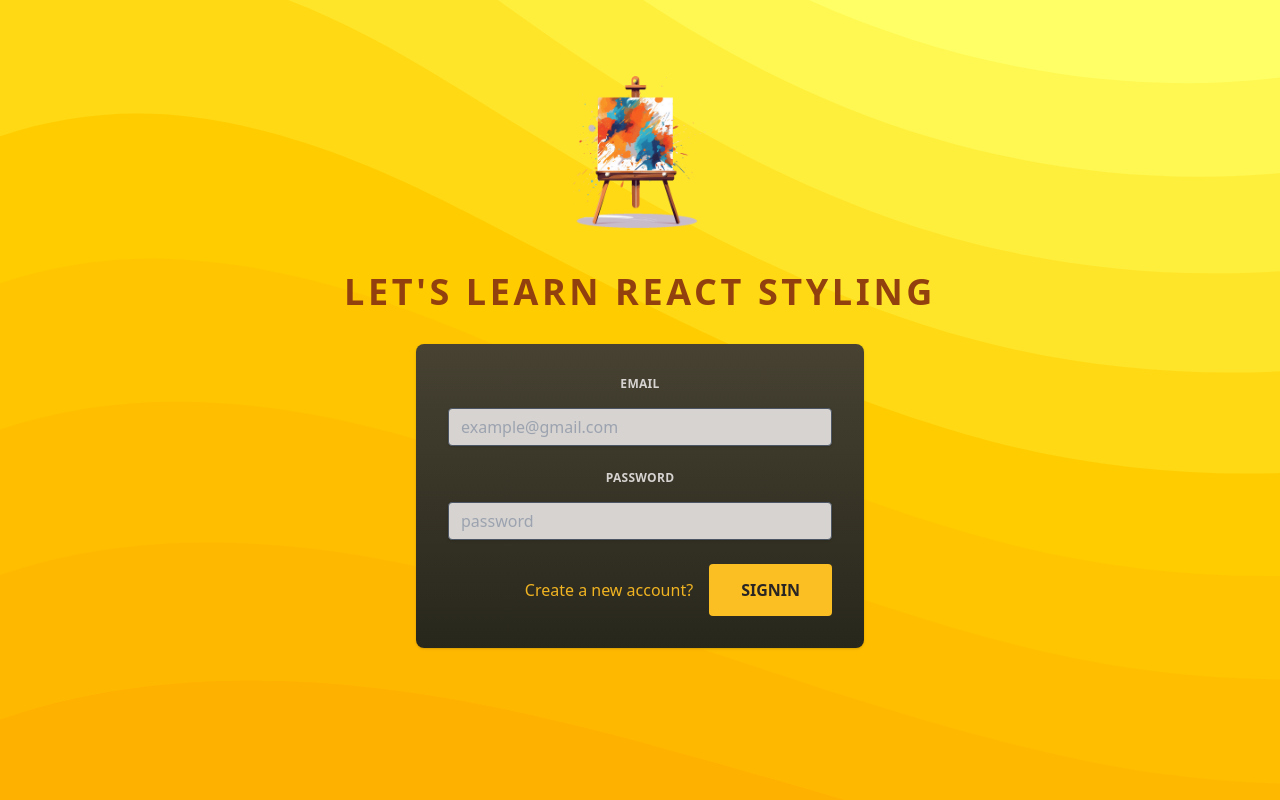
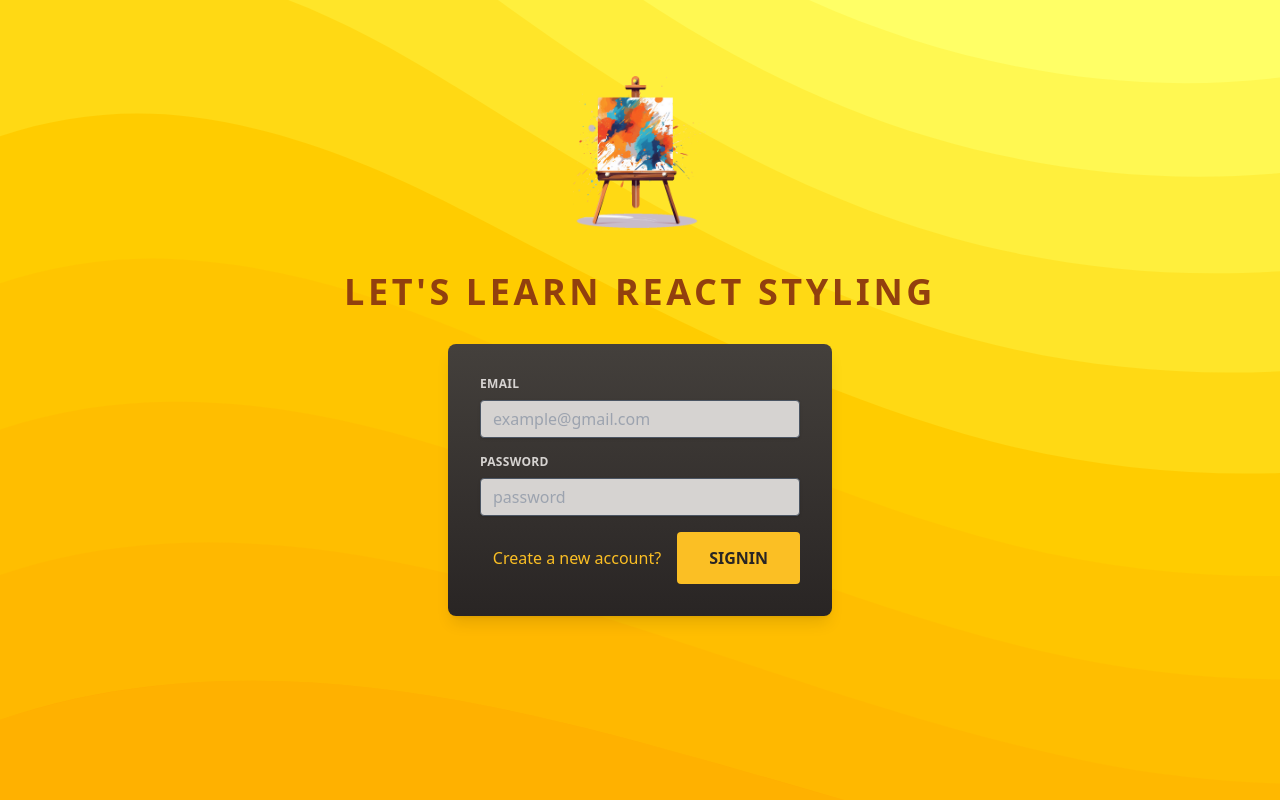
Before and after one commit to arun-r1147/How-to-style-React-app, a React (Vite) app: page / in a window 1280 px wide. Built offline with nearby package versions, Linux system fonts and the light colour scheme.

Commit message:
FIX :: Refactor codes

```diff
--- a/src/components/CustomInputcomponent.tsx
+++ b/src/components/CustomInputcomponent.tsx
@@ -17,7 +17,7 @@ export const CustomInput: FC<CustomInputProps> = ({
   ...inputProps
 }) => {
   let labelClass =
-    "block mb-2 text-xs font-bold tracking-wide uppercase outline-none";
+    "block mb-2 text-xs font-bold tracking-wide uppercase outline-none text-start";
 
   let inputClass =
     "w-full px-3 py-2 leading-tight border rounded shadow bg-stone-200 outline-none text-gray-800";
--- a/src/components/Login.component.tsx
+++ b/src/components/Login.component.tsx
@@ -1,31 +1,10 @@
 import { FC, useState } from "react";
-import { styled } from "styled-components";
+import { Button } from "./Button.component";
 import { CustomInput } from "./CustomInputcomponent";
-import { Button } from "./Button.component";
 
-const LoginContainer = styled.section`
-  width: 100%;
-  max-width: 28rem;
-  padding: 2rem;
-  margin: 0 auto;
-  border-radius: 0.5rem;
-  box-shadow: 0 1px 3px 0 rgba(0, 0, 0, 0.1), 0 1px 2px 0 rgba(0, 0, 0, 0.06);
-  background: linear-gradient(180deg, #474232 0%, #28271c 100%);
-  color: white;
-`;
 
-const InputContainer = styled.div`
-  display: flex;
-  flex-direction: column;
-  gap: 0.5rem;
-  margin-bottom: 1.5rem;
-`;
 
-const ButtonContainer = styled.div`
-  display: flex;
-  justify-content: flex-end;
-  gap: 1rem;
-`;
+const InputContainer = ` flex flex-col mb-4`;
 
 export const Login: FC = () => {
   const [email, setEmail] = useState("");
@@ -42,14 +21,14 @@ export const Login: FC = () => {
 
   const handleSubmission = () => {
     setSubmit(true);
-    console.log("form",email, password);
+    console.log("form", email, password);
   };
 
   const isEmailValid = submit && !email.includes("@");
   const isPaswordValid = submit && password.trim().length < 8;
   return (
-    <LoginContainer>
-      <InputContainer>
+    <div className="w-full max-w-sm p-8 mx-auto my-auto rounded-lg text-white shadow-lg bg-gradient-to-b from-stone-700 to-stone-800" >
+      <div className={InputContainer}>
         <CustomInput
           id="email"
           name="Email"
@@ -62,8 +41,8 @@ export const Login: FC = () => {
             handleEmailChange(e.target.value)
           }
         />
-      </InputContainer>
-      <InputContainer>
+      </div>
+      <div className={InputContainer}>
         <CustomInput
           id="password"
           name="Password"
@@ -76,17 +55,17 @@ export const Login: FC = () => {
             handlePasswordChange(e.target.value)
           }
         />
-      </InputContainer>
+      </div>
 
-      <ButtonContainer>
-        <button className="text-button">Create a new account?</button>
+      <div className="flex justify-end gap-4 ">
+        <button className="text-amber-400 hover:text-amber-500">Create a new account?</button>
         <Button
           isDisabled={isPaswordValid || isEmailValid}
           onClickSubmission={handleSubmission}
         >
           SignIn
         </Button>
-      </ButtonContainer>
-    </LoginContainer>
+      </div>
+    </div>
   );
 };
```
Also changed, not shown: src/App.tsx (+0 -31 lines).
